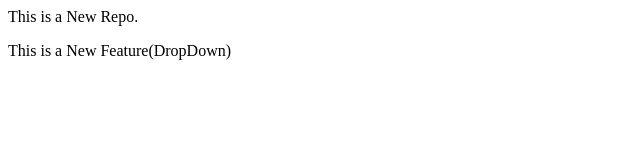
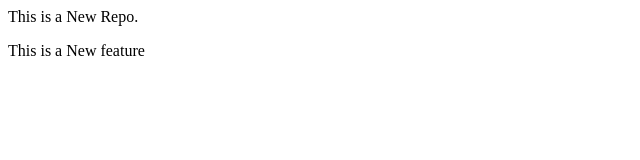
Before and after one commit to DeepanshuJain07/localRepo, a plain HTML site: page index.html in a window 1280 px wide. Shown: the full height of the page, 0-640 px from the left. Drawn offline with Linux system fonts and the light colour scheme.

Commit message:
Updating

```diff
--- a/index.html
+++ b/index.html
@@ -1,2 +1,2 @@
 <p> This is a New Repo.</p>
-<p>This is a New Feature(DropDown)</p>
+<p>This is a New feature</p>
```
